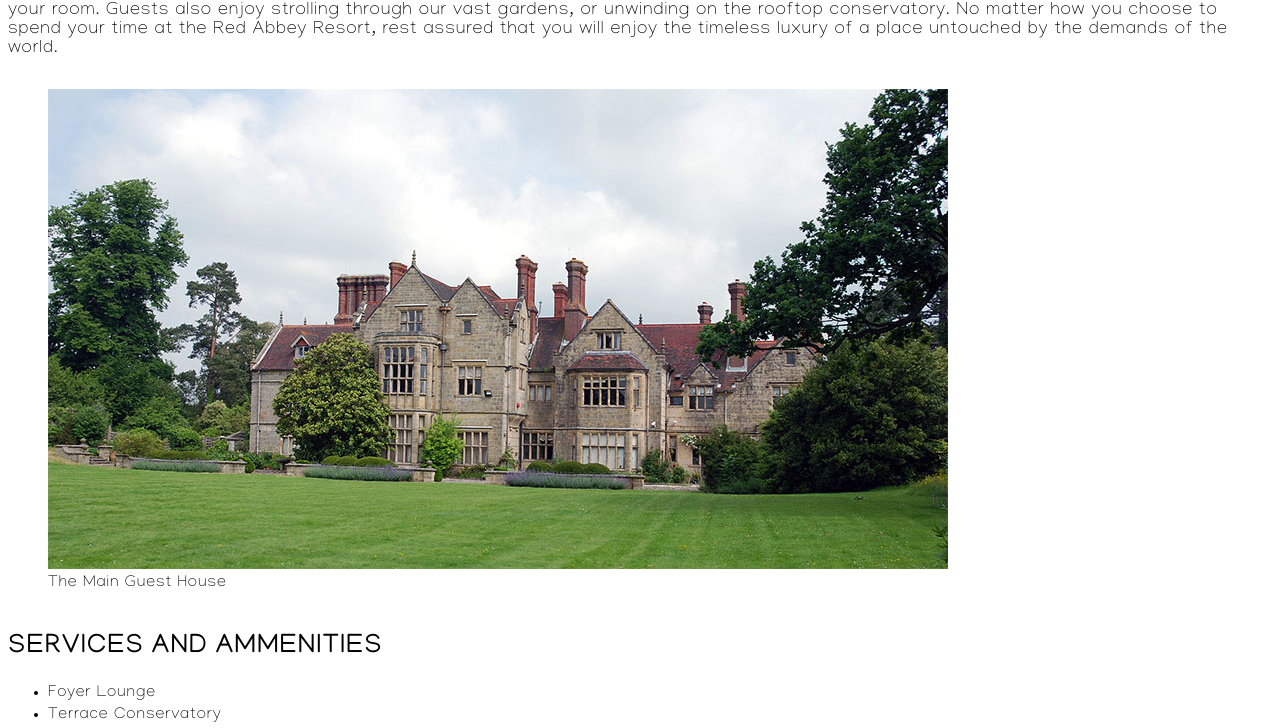
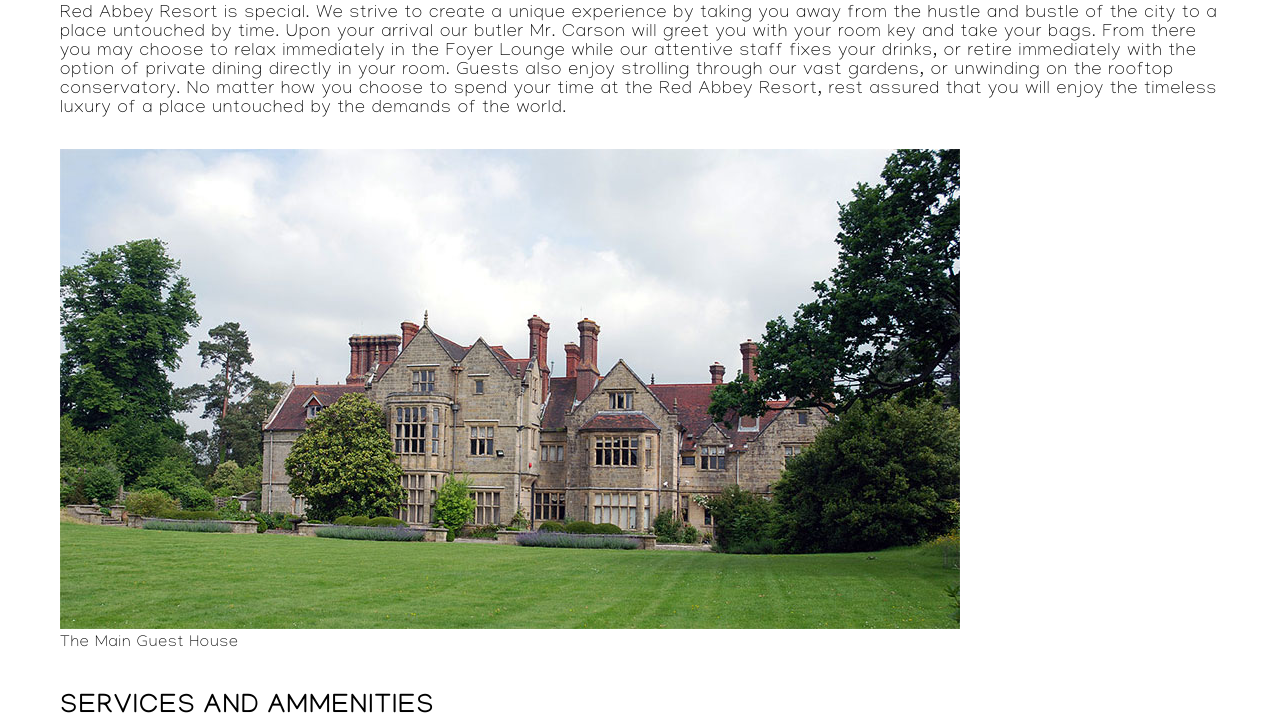
Before and after one commit to Phainix/GADS2020, a plain HTML site: page css/introduction_to_css/index.html in a window 1280 px wide. Shown: the part 189-917 px from the top of the page. Drawn offline with Linux system fonts and the light colour scheme.

Commit message:
Lesson 13

```diff
--- a/css/introduction_to_css/styles/main.css
+++ b/css/introduction_to_css/styles/main.css
@@ -2,6 +2,9 @@ body {
     font-family: Manjari, 'Segoe UI', Tahoma, Geneva, Verdana, sans-serif;
     font-weight: 100;
     letter-spacing: 1px;
+    max-width: 1200px;
+    margin: 0 auto;
+    padding: 60px;
 }
 
 h1 {
@@ -44,6 +47,7 @@ a:active {
 figure {
     margin-top: 30px;
     margin-bottom: 30px;
+    margin-left: 0px;
 }
 
 li {
```
